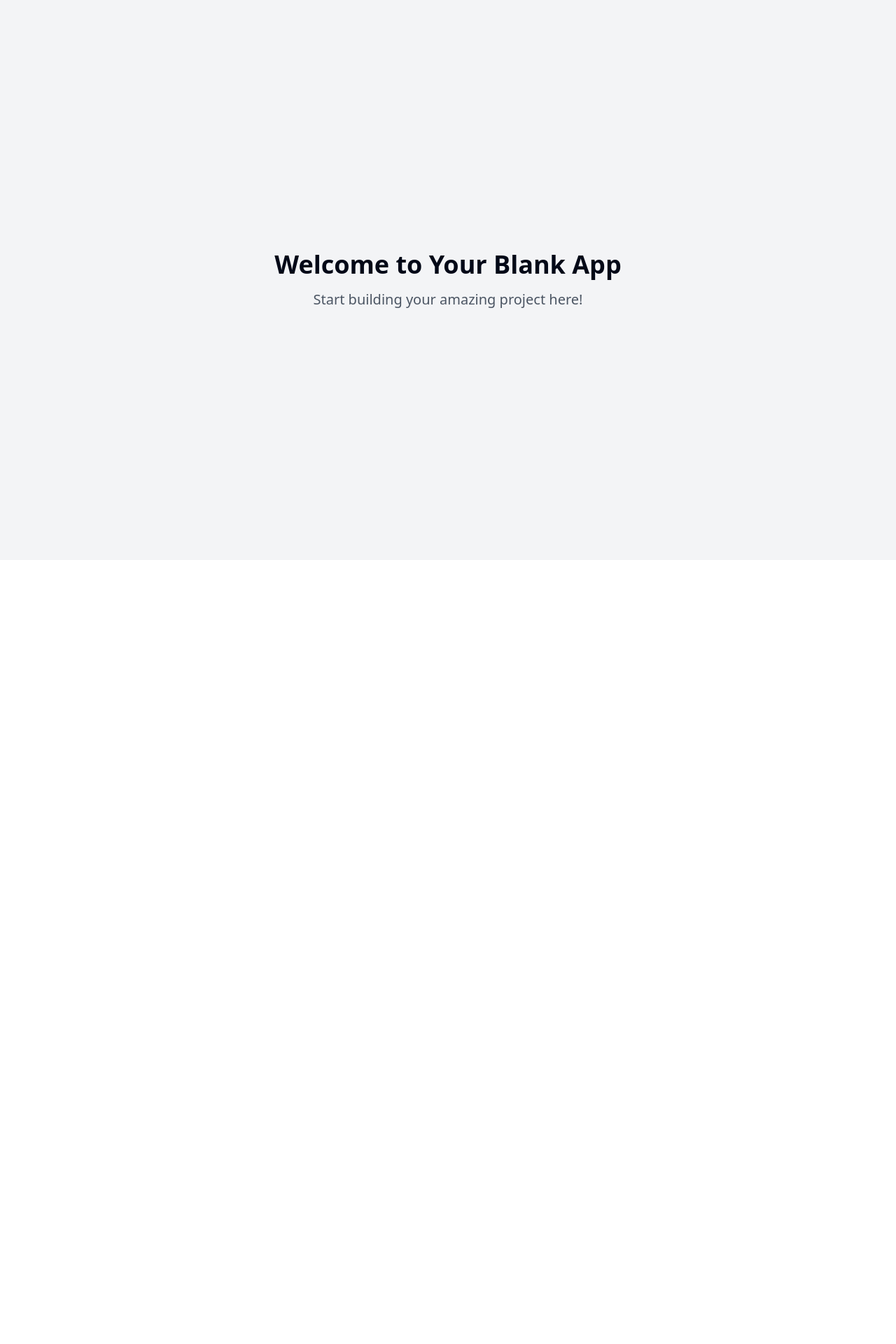
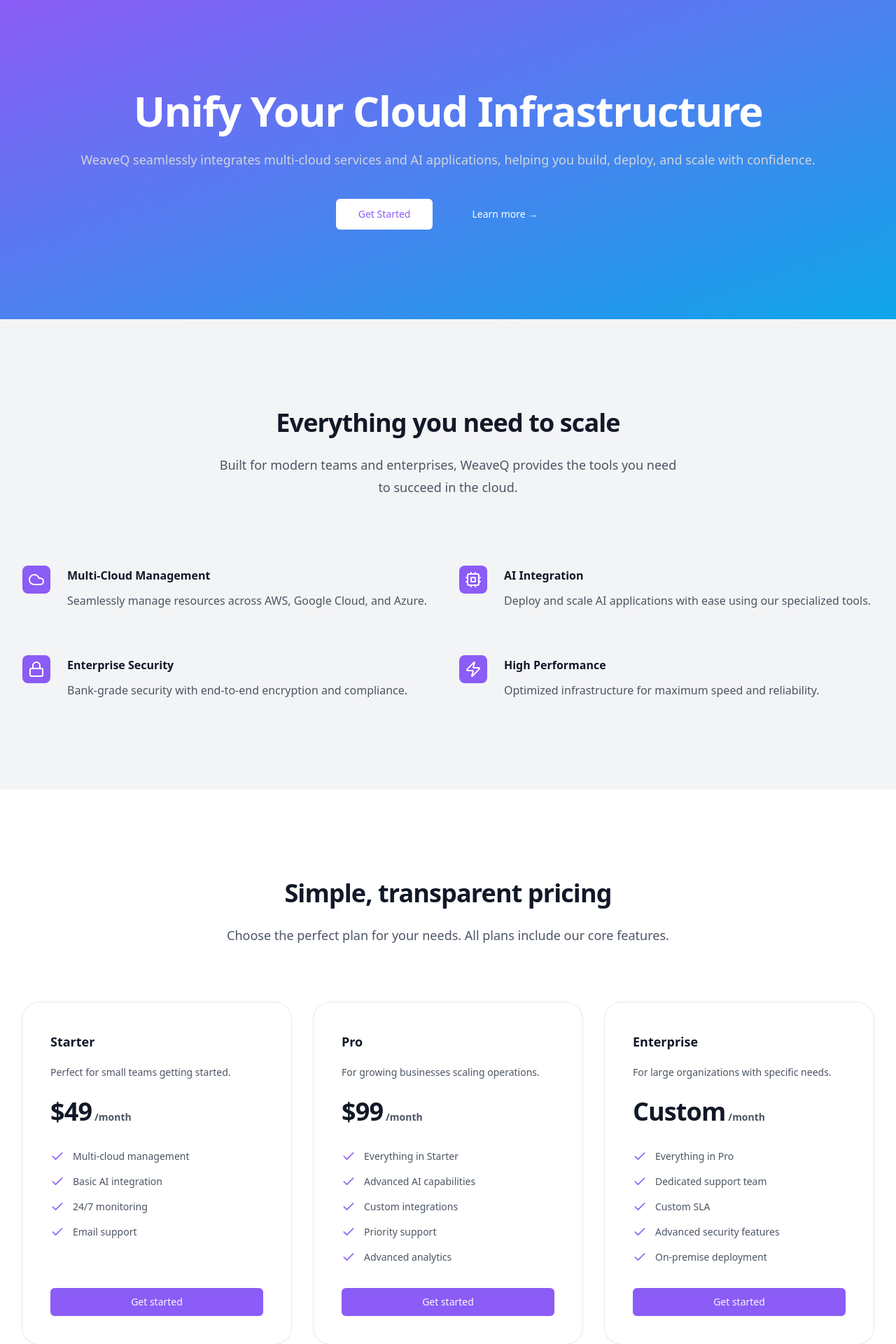
Before and after one commit to techlync/weaveq-cloudverse, a React (Vite) app: page / in a window 1280 px wide. Shown: the top 1920 px of the page at 70% size. Before the commit the page ends 800 px from the top, so only its background shows below. Built offline with nearby package versions, Linux system fonts and the light colour scheme.

Commit message:
Create React website "weaveq"
Initial commit for the React website named "weaveq," designed to host a SaaS multi-cloud service that serves AI and other applications.
[skip gpt_engineer]

```diff
--- /dev/null
+++ b/src/components/Features.tsx
@@ -0,0 +1,59 @@
+import { Cloud, Cpu, Lock, Zap } from "lucide-react";
+
+const features = [
+  {
+    name: "Multi-Cloud Management",
+    description: "Seamlessly manage resources across AWS, Google Cloud, and Azure.",
+    icon: Cloud,
+  },
+  {
+    name: "AI Integration",
+    description: "Deploy and scale AI applications with ease using our specialized tools.",
+    icon: Cpu,
+  },
+  {
+    name: "Enterprise Security",
+    description: "Bank-grade security with end-to-end encryption and compliance.",
+    icon: Lock,
+  },
+  {
+    name: "High Performance",
+    description: "Optimized infrastructure for maximum speed and reliability.",
+    icon: Zap,
+  },
+];
+
+export const Features = () => {
+  return (
+    <div className="py-24 sm:py-32 bg-weaveq-gray">
+      <div className="mx-auto max-w-7xl px-6 lg:px-8">
+        <div className="mx-auto max-w-2xl text-center">
+          <h2 className="text-3xl font-bold tracking-tight text-gray-900 sm:text-4xl">
+            Everything you need to scale
+          </h2>
+          <p className="mt-6 text-lg leading-8 text-gray-600">
+            Built for modern teams and enterprises, WeaveQ provides the tools you need
+            to succeed in the cloud.
+          </p>
+        </div>
+        <div className="mx-auto mt-16 max-w-7xl sm:mt-20 lg:mt-24">
+          <dl className="grid max-w-xl grid-cols-1 gap-x-8 gap-y-10 lg:max-w-none lg:grid-cols-2 lg:gap-y-16">
+            {features.map((feature) => (
+              <div key={feature.name} className="relative pl-16">
+                <dt className="text-base font-semibold leading-7 text-gray-900">
+                  <div className="absolute left-0 top-0 flex h-10 w-10 items-center justify-center rounded-lg bg-weaveq-purple">
+                    <feature.icon className="h-6 w-6 text-white" aria-hidden="true" />
+                  </div>
+                  {feature.name}
+                </dt>
+                <dd className="mt-2 text-base leading-7 text-gray-600">
+                  {feature.description}
+                </dd>
+              </div>
+            ))}
+          </dl>
+        </div>
+      </div>
+    </div>
+  );
+};
--- /dev/null
+++ b/src/components/Hero.tsx
@@ -0,0 +1,35 @@
+import { Button } from "@/components/ui/button";
+
+export const Hero = () => {
+  return (
+    <div className="relative overflow-hidden bg-gradient-to-br from-weaveq-purple to-weaveq-blue">
+      <div className="absolute inset-0 bg-grid-white/[0.2] bg-grid-8" />
+      <div className="container relative mx-auto px-4 py-24 sm:py-32">
+        <div className="text-center animate-fade-up">
+          <h1 className="text-4xl font-bold tracking-tight text-white sm:text-6xl">
+            Unify Your Cloud Infrastructure
+          </h1>
+          <p className="mt-6 text-lg leading-8 text-gray-300">
+            WeaveQ seamlessly integrates multi-cloud services and AI applications,
+            helping you build, deploy, and scale with confidence.
+          </p>
+          <div className="mt-10 flex items-center justify-center gap-x-6">
+            <Button
+              size="lg"
+              className="bg-white text-weaveq-purple hover:bg-gray-100"
+            >
+              Get Started
+            </Button>
+            <Button
+              variant="link"
+              size="lg"
+              className="text-white hover:text-gray-200"
+            >
+              Learn more →
+            </Button>
+          </div>
+        </div>
+      </div>
+    </div>
+  );
+};
--- /dev/null
+++ b/src/components/Pricing.tsx
@@ -0,0 +1,97 @@
+import { Check } from "lucide-react";
+import { Button } from "@/components/ui/button";
+
+const tiers = [
+  {
+    name: "Starter",
+    price: "$49",
+    description: "Perfect for small teams getting started.",
+    features: [
+      "Multi-cloud management",
+      "Basic AI integration",
+      "24/7 monitoring",
+      "Email support",
+    ],
+  },
+  {
+    name: "Pro",
+    price: "$99",
+    description: "For growing businesses scaling operations.",
+    features: [
+      "Everything in Starter",
+      "Advanced AI capabilities",
+      "Custom integrations",
+      "Priority support",
+      "Advanced analytics",
+    ],
+  },
+  {
+    name: "Enterprise",
+    price: "Custom",
+    description: "For large organizations with specific needs.",
+    features: [
+      "Everything in Pro",
+      "Dedicated support team",
+      "Custom SLA",
+      "Advanced security features",
+      "On-premise deployment",
+    ],
+  },
+];
+
+export const Pricing = () => {
+  return (
+    <div className="py-24 sm:py-32">
+      <div className="mx-auto max-w-7xl px-6 lg:px-8">
+        <div className="mx-auto max-w-2xl text-center">
+          <h2 className="text-3xl font-bold tracking-tight text-gray-900 sm:text-4xl">
+            Simple, transparent pricing
+          </h2>
+          <p className="mt-6 text-lg leading-8 text-gray-600">
+            Choose the perfect plan for your needs. All plans include our core features.
+          </p>
+        </div>
+        <div className="mx-auto mt-16 grid max-w-lg grid-cols-1 gap-y-6 sm:mt-20 lg:max-w-none lg:grid-cols-3 lg:gap-x-8">
+          {tiers.map((tier) => (
+            <div
+              key={tier.name}
+              className="flex flex-col justify-between rounded-3xl bg-white p-8 ring-1 ring-gray-200 xl:p-10"
+            >
+              <div>
+                <div className="flex items-center justify-between gap-x-4">
+                  <h3 className="text-lg font-semibold leading-8 text-gray-900">
+                    {tier.name}
+                  </h3>
+                </div>
+                <p className="mt-4 text-sm leading-6 text-gray-600">
+                  {tier.description}
+                </p>
+                <p className="mt-6 flex items-baseline gap-x-1">
+                  <span className="text-4xl font-bold tracking-tight text-gray-900">
+                    {tier.price}
+                  </span>
+                  <span className="text-sm font-semibold leading-6 text-gray-600">
+                    /month
+                  </span>
+                </p>
+                <ul role="list" className="mt-8 space-y-3 text-sm leading-6 text-gray-600">
+                  {tier.features.map((feature) => (
+                    <li key={feature} className="flex gap-x-3">
+                      <Check className="h-6 w-5 flex-none text-weaveq-purple" />
+                      {feature}
+                    </li>
+                  ))}
+                </ul>
+              </div>
+              <Button
+                className="mt-8 bg-weaveq-purple hover:bg-weaveq-purple/90"
+              >
+                Get started
+              </Button>
+            </div>
+          ))}
+        </div>
+      </div>
+    </div>
+  );
+};
--- a/src/pages/Index.tsx
+++ b/src/pages/Index.tsx
@@ -1,12 +1,13 @@
-// Update this page (the content is just a fallback if you fail to update the page)
+import { Hero } from "@/components/Hero";
+import { Features } from "@/components/Features";
+import { Pricing } from "@/components/Pricing";
 
 const Index = () => {
   return (
-    <div className="min-h-screen flex items-center justify-center bg-gray-100">
-      <div className="text-center">
-        <h1 className="text-4xl font-bold mb-4">Welcome to Your Blank App</h1>
-        <p className="text-xl text-gray-600">Start building your amazing project here!</p>
-      </div>
+    <div className="min-h-screen">
+      <Hero />
+      <Features />
+      <Pricing />
     </div>
   );
 };
--- a/tailwind.config.ts
+++ b/tailwind.config.ts
@@ -12,85 +12,57 @@ export default {
   theme: {
     container: {
       center: true,
-			padding: '2rem',
+      padding: "2rem",
       screens: {
-				'2xl': '1400px'
-			}
+        "2xl": "1400px",
+      },
     },
     extend: {
       colors: {
-				border: 'hsl(var(--border))',
-				input: 'hsl(var(--input))',
-				ring: 'hsl(var(--ring))',
-				background: 'hsl(var(--background))',
-				foreground: 'hsl(var(--foreground))',
+        border: "hsl(var(--border))",
+        input: "hsl(var(--input))",
+        ring: "hsl(var(--ring))",
+        background: "hsl(var(--background))",
+        foreground: "hsl(var(--foreground))",
+        weaveq: {
+          purple: "#8B5CF6",
+          blue: "#0EA5E9",
+          gray: "#F3F4F6",
+        },
         primary: {
-					DEFAULT: 'hsl(var(--primary))',
-					foreground: 'hsl(var(--primary-foreground))'
+          DEFAULT: "hsl(var(--primary))",
+          foreground: "hsl(var(--primary-foreground))",
         },
         secondary: {
-					DEFAULT: 'hsl(var(--secondary))',
-					foreground: 'hsl(var(--secondary-foreground))'
+          DEFAULT: "hsl(var(--secondary))",
+          foreground: "hsl(var(--secondary-foreground))",
         },
-				destructive: {
-					DEFAULT: 'hsl(var(--destructive))',
-					foreground: 'hsl(var(--destructive-foreground))'
-				},
-				muted: {
-					DEFAULT: 'hsl(var(--muted))',
-					foreground: 'hsl(var(--muted-foreground))'
-				},
-				accent: {
-					DEFAULT: 'hsl(var(--accent))',
-					foreground: 'hsl(var(--accent-foreground))'
-				},
-				popover: {
-					DEFAULT: 'hsl(var(--popover))',
-					foreground: 'hsl(var(--popover-foreground))'
-				},
-				card: {
-					DEFAULT: 'hsl(var(--card))',
-					foreground: 'hsl(var(--card-foreground))'
-				},
-				sidebar: {
-					DEFAULT: 'hsl(var(--sidebar-background))',
-					foreground: 'hsl(var(--sidebar-foreground))',
-					primary: 'hsl(var(--sidebar-primary))',
-					'primary-foreground': 'hsl(var(--sidebar-primary-foreground))',
-					accent: 'hsl(var(--sidebar-accent))',
-					'accent-foreground': 'hsl(var(--sidebar-accent-foreground))',
-					border: 'hsl(var(--sidebar-border))',
-					ring: 'hsl(var(--sidebar-ring))'
-				}
-			},
-			borderRadius: {
-				lg: 'var(--radius)',
-				md: 'calc(var(--radius) - 2px)',
-				sm: 'calc(var(--radius) - 4px)'
       },
       keyframes: {
-				'accordion-down': {
-					from: {
-						height: '0'
+        "fade-up": {
+          "0%": {
+            opacity: "0",
+            transform: "translateY(10px)",
           },
-					to: {
-						height: 'var(--radix-accordion-content-height)'
-					}
+          "100%": {
+            opacity: "1",
+            transform: "translateY(0)",
           },
-				'accordion-up': {
-					from: {
-						height: 'var(--radix-accordion-content-height)'
         },
-					to: {
-						height: '0'
-					}
-				}
+        "fade-in": {
+          "0%": {
+            opacity: "0",
+          },
+          "100%": {
+            opacity: "1",
+          },
+        },
       },
       animation: {
-				'accordion-down': 'accordion-down 0.2s ease-out',
-				'accordion-up': 'accordion-up 0.2s ease-out'
-			}
-		}
+        "fade-up": "fade-up 0.5s ease-out",
+        "fade-in": "fade-in 0.5s ease-out",
+      },
+    },
   },
   plugins: [require("tailwindcss-animate")],
 } satisfies Config;
```
Lines whose indentation alone changed are shown as unchanged.
